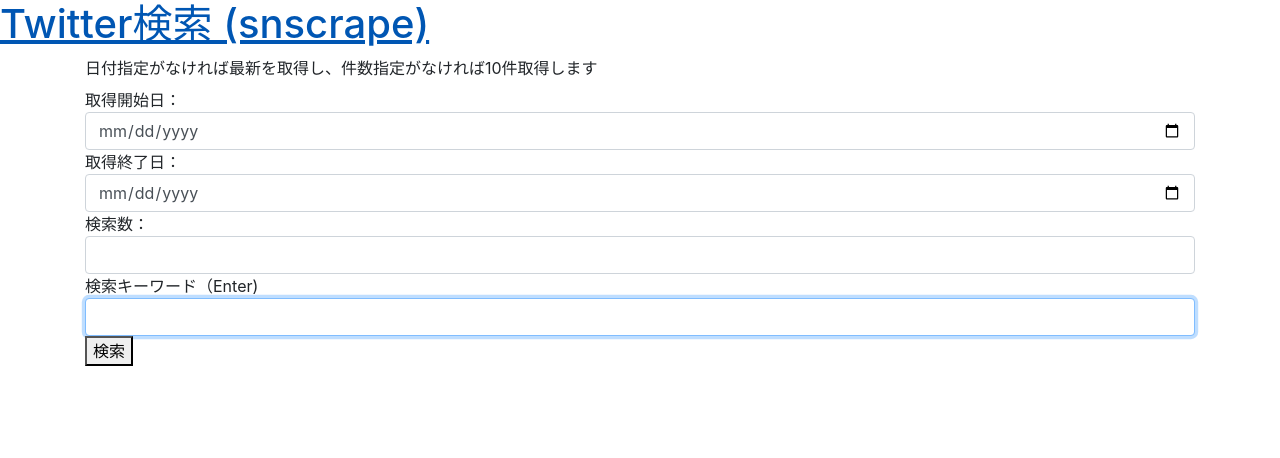
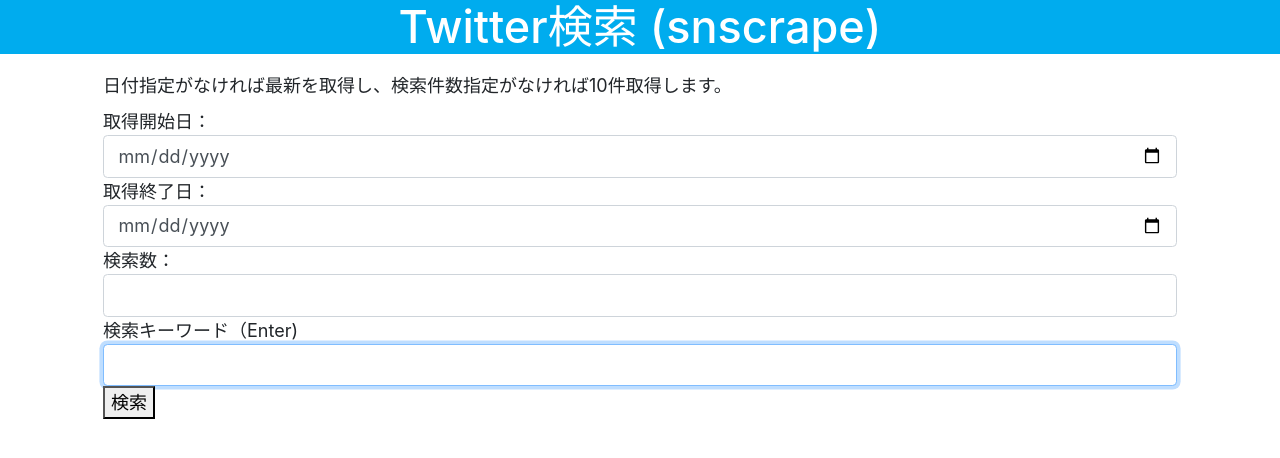
Before and after one commit to aisudo19/twitter-search, a Django app: template templates/search/base.html in a window 1280 px wide. Shown: the top 458 px of the page. Run offline with Django 4.2, Linux system fonts and the light colour scheme; the template is opened without the code that fills it, so the values that code supplies are empty; parts of the project's set-up code (start-up, migrations or seed data) failed here and were passed over; some libraries are stand-ins or nearby versions.

Commit message:
cssのcollectstaticコマンド実施

```diff
--- /dev/null
+++ b/search/static/css/style.css
@@ -0,0 +1,44 @@
+html {
+    font-size: 18px;
+  }
+  @media (max-width:  768px)  {
+    html {
+      font-size: 15px;
+    }
+  }
+
+
+  .title {
+      background:#00acee;
+      color:white;
+      text-align:center;
+  }
+  .title a {
+      text-decoration:none;
+      color:inherit;
+  }
+  .title a:hover {
+      text-decoration:none;
+      color:inherit;
+  }
+
+  .search_area {
+      margin:1rem;
+  }
+  .sitelink_area {
+      margin:0.5rem;
+
+  }
+  .sitelink {
+      font-size:1.5rem;
+
+  }
+  .url {
+      font-size:0.8rem;
+      color:dimgray;
+  }
+  .caution {
+      text-size:0.8rem;
+      font-weight:bold;
+      color:crimson;
+  }
--- a/templates/search/base.html
+++ b/templates/search/base.html
@@ -19,7 +19,7 @@
 
     <main class="container">
         <form class="search_area" action="">
-            <label>日付指定がなければ最新を取得し、件数指定がなければ10件取得します</label><br>
+            <label>日付指定がなければ最新を取得し、検索件数指定がなければ10件取得します。</label><br>
             取得開始日：<input class="form-control" type="date" name="start_date" value="{{ start_date }}">
             取得終了日：<input class="form-control" type="date" name="end_date" value="{{ end_date }}">
             検索数：<input class="form-control" type="number" name="search_limit" value="{{ search_limit }}">
--- a/twittersearch/settings.py
+++ b/twittersearch/settings.py
@@ -14,7 +14,7 @@ BASE_DIR = Path(__file__).resolve().parent.parent
 SECRET_KEY = os.getenv('SECRET_KEY')
 
 # SECURITY WARNING: don't run with debug turned on in production!
-DEBUG = True
+DEBUG = False
 
 ALLOWED_HOSTS = ['hello-world-sudo.herokuapp.com','localhost','127.0.0.1']
 
```
